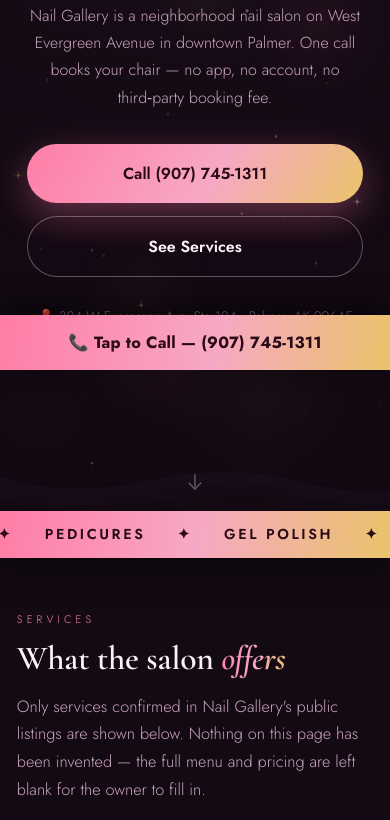
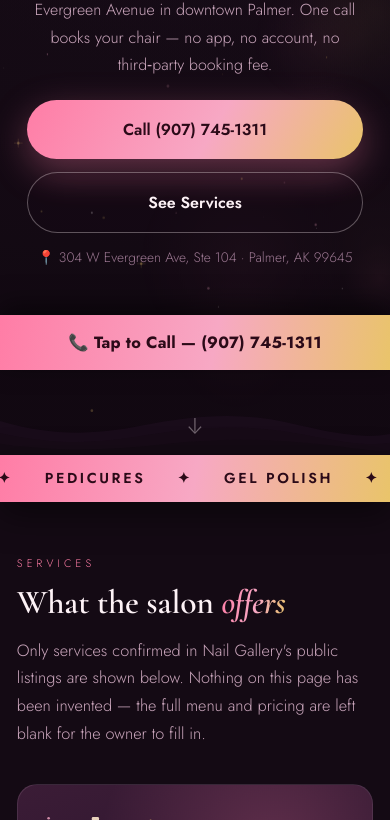
Before and after one commit to MrJCarrazco/nail-gallery-demo, a plain HTML site: page index.html in a window 390 px wide. Shown: the part 474-1294 px from the top of the page. Drawn offline with nearby package versions, Linux system fonts and the light colour scheme.

Commit message:
Fix: hero address line sat under the fixed Tap-to-Call bar on phones
At 390x844 the fixed .sticky-call bar covered the hero address line
(p.pin) on first view - measured overlap 13.1px. The bar height is now a
--callbar-h token; at phone widths the hero gives back that height and
the two gaps above the address line are tightened, so the line clears
the bar by >=16px even when the webfonts fall back to system metrics.

Verified by CDP measurement at 390x844 (webfonts on and blocked) and at
1440x900, where the hero box and clearance are unchanged. Desktop
layout, colours and animation untouched.

```diff
--- a/index.html
+++ b/index.html
@@ -12,6 +12,9 @@
 <link href="https://fonts.googleapis.com/css2?family=Cormorant+Garamond:ital,wght@0,400;0,600;0,700;1,400;1,600&family=Jost:wght@300;400;500;600;700&display=swap" rel="stylesheet">
 <style>
 :root{
+  /* height of the fixed Tap-to-Call bar at the bottom of the viewport;
+     used to keep the first view's bottom 56px of content out from under it */
+  --callbar-h:56px;
   --ink:#140a14; --ink2:#1d0f1e; --panel:#2b1629; --panel2:#1f1020;
   --blush:#f7a8c4; --rose:#ff7da6; --gold:#e9c46a; --champ:#f3dcc4;
   --cream:#fdf2f6; --mauve:#c9a5bb; --plum:#9b7791;
@@ -193,6 +196,18 @@ footer .agency{color:var(--plum)}
      Put it back in normal flow above the text instead. */
   .svc.feature .art{position:static;width:120px;margin:0 0 .5rem;animation:none}
   .svc.feature{min-height:0}
+  /* --- Tap-to-Call bar clearance (phones only) -------------------------
+     .sticky-call is position:fixed, so the bottom var(--callbar-h) of the
+     first view is covered by the bar and is not usable space. The hero is
+     taller than what is left, which pushed its last line - the address -
+     under the bar. Shorten the hero's reserved height by the bar, pull its
+     top padding in by the same amount (never tighter than 1rem) and tighten
+     the two gaps above the address line. Measured clearance at 390x844 is
+     then >=15px even with the webfonts unavailable (fallback metrics run
+     taller). Desktop layout, colours and animation are untouched. */
+  .hero{min-height:calc(94svh - var(--callbar-h));padding-top:max(1rem,calc(3.2rem - var(--callbar-h)))}
+  .hero .sub{margin-bottom:1.4rem}
+  .hero .pin{margin-top:.8rem}
 }
 
 /* ---- reduced-motion safety net ----
```
